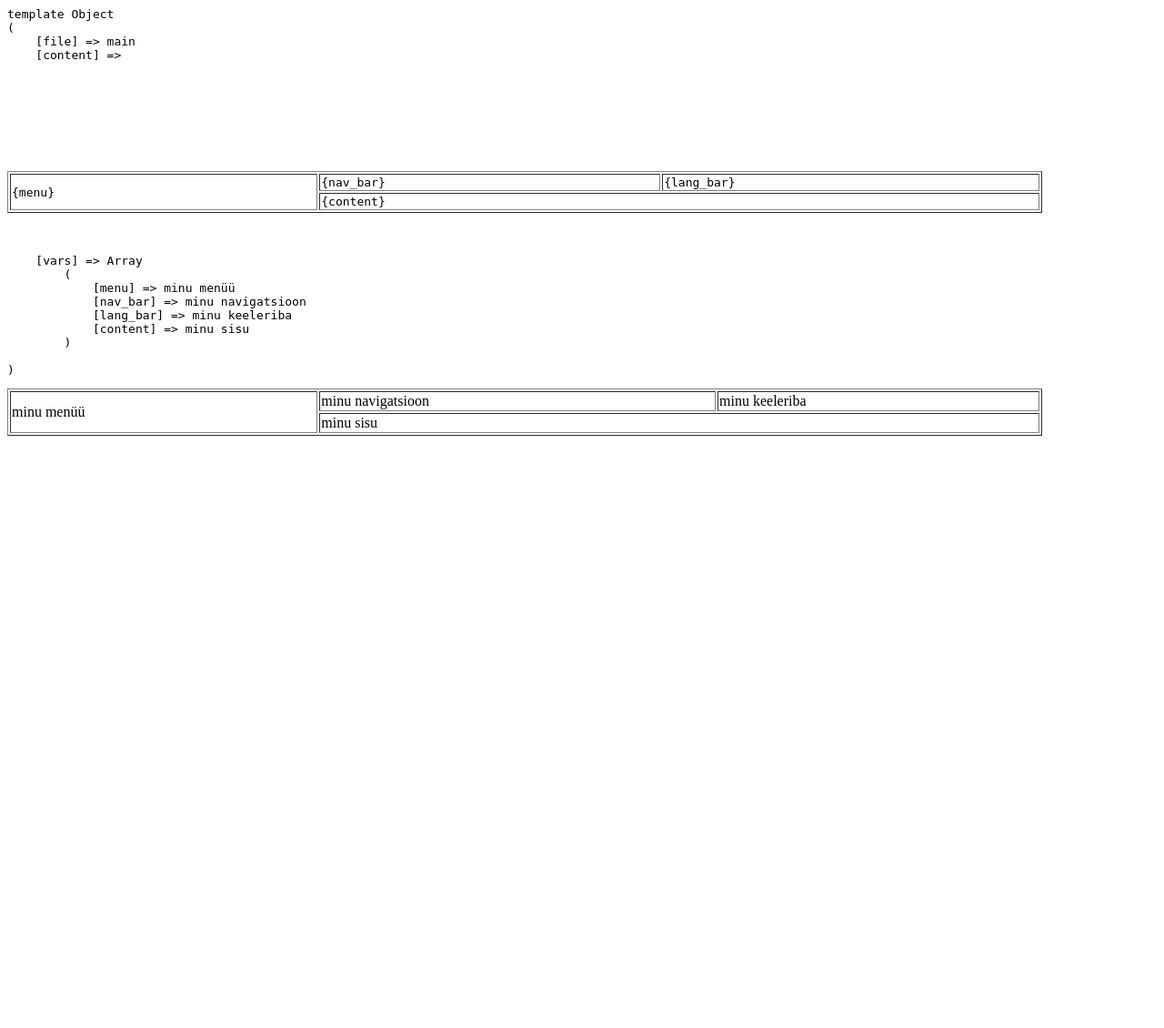
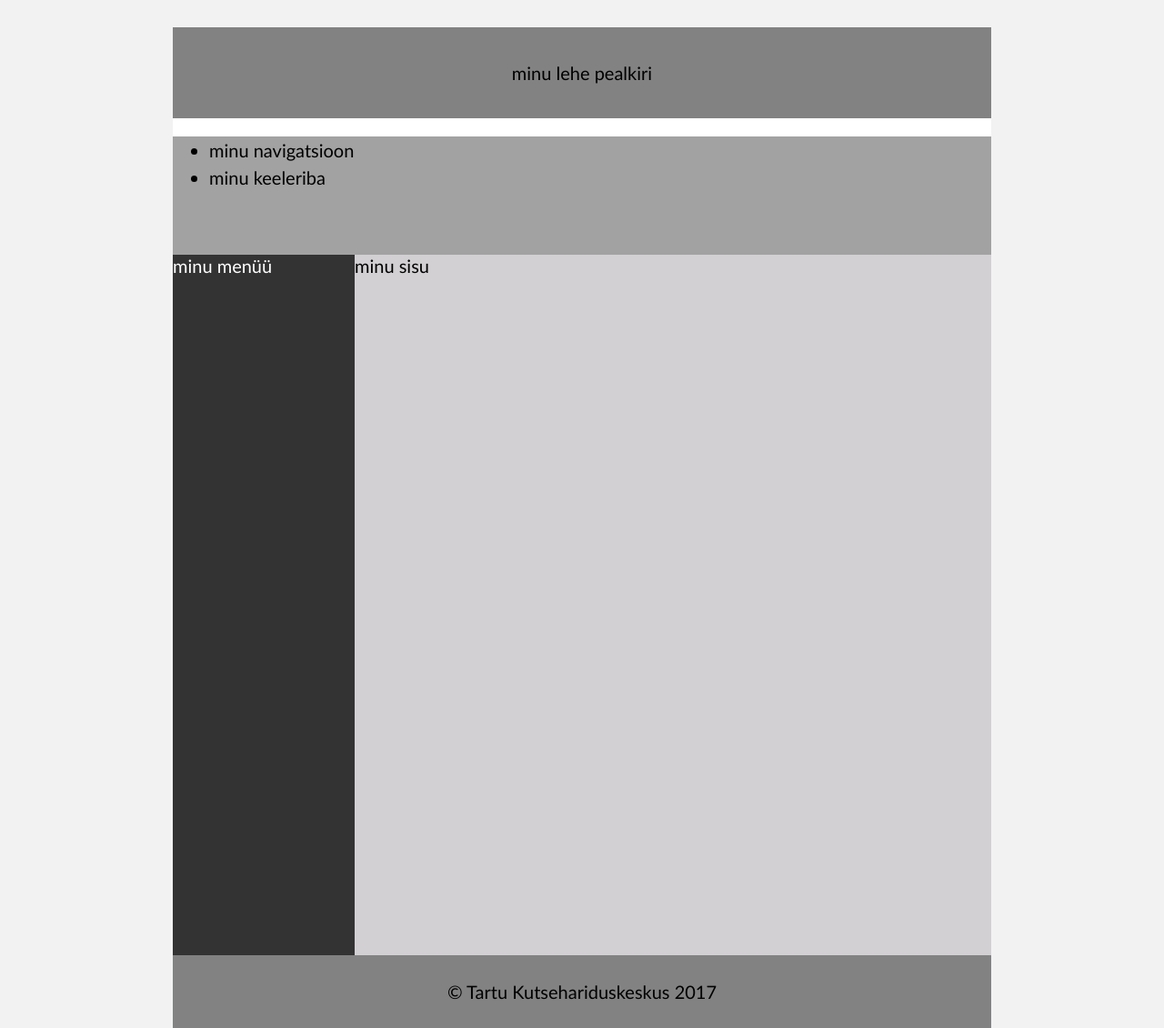
Before and after one commit to RaitKivinurm/php-1, a PHP site: page / in a window 1280 px wide. Shown: the whole page at 91% size. Before the commit the page ends 479 px from the top, so only its background shows below. Run offline with PHP 8.4, Linux system fonts and the light colour scheme.

Commit message:
Create new version of main template

```diff
--- /dev/null
+++ b/css/main.css
@@ -0,0 +1,51 @@
+body{
+	background: #f3f2f3;
+	color: #000000;
+	font-family: Trebuchet MS, Arial, Times New Roman;
+	font-size: 20px;
+}
+#container{
+	background: #ffffff;
+	width: 900px;
+	height: 1000px;
+	margin: 30px auto;
+}
+#header{
+	background: #838283;
+	width: 900px;
+	height: 100px;
+	text-align: center;
+	line-height: 100px;
+}
+#navigatsion{
+	background: #a2a2a2;
+	width: 900px;
+	height: 130px;
+	/*text-align: right;*/
+	line-height: 30px;
+}
+#menu{
+	background: #333333;
+	width:200px;
+	height: 770px;
+	float: left;
+	color: #ffffff;
+}
+#content{
+	background: #d2d0d2;
+	width: 700px;
+	height: 770px;
+	float: right;
+	overflow: auto;
+}
+
+#footer{
+	background: #828283;
+	width: 900px;
+	height: 80px;
+	line-height: 80px;
+	text-align: center;
+}
+#clear{
+	clear: both;
+}
--- a/index.php
+++ b/index.php
@@ -9,6 +9,7 @@
 // create and template object
 define('CLASSES_DIR', 'classes/');
 define('TMPL_DIR', 'tmpl/');
+define('STYLE_DIR', 'css/');
 require_once CLASSES_DIR.'template.php';
 // and use it
 // create an template object,
@@ -16,14 +17,19 @@ require_once CLASSES_DIR.'template.php';
 // load template file content
 $tmpl = new template('main');
 // add pairs of temlate element names and real values
+$tmpl->set('style', STYLE_DIR.'main.css');
+
+$tmpl->set('header', 'minu lehe pealkiri');
 $tmpl->set('menu', 'minu menüü');
 $tmpl->set('nav_bar', 'minu navigatsioon');
 $tmpl->set('lang_bar', 'minu keeleriba');
 $tmpl->set('content', 'minu sisu');
+/*
 // control the content of template object
 echo '<pre>';
 print_r($tmpl);
 echo '</pre>';
+*/
 // output template content set up with real values
 echo $tmpl->parse();
 
--- a/tmpl/main.html
+++ b/tmpl/main.html
@@ -1,9 +1,37 @@
+<!doctype html>
+<html>
+<head>
+	<title>{header}</title>
+	<!--<meta charset="utf-8"/>-->
+	<link rel="stylesheet" type="text/css" href="{style}"/>
+</head>
+<body>
+<div id="container">
+	<div id="header">
+		{header}
+	</div>
+	<div id="navigatsion">
+		<ul class="nav_menu">
+			<li>{nav_bar}</li>
+			<li>{lang_bar}</li>
+		</ul>
+	</div>
+	<div id="menu">{menu}</div>
+	<div id="content">{content}</div>
+	<div id="clear"></div>
+	<div id="footer">
+		&copy; Tartu Kutsehariduskeskus 2017
+	</div>
+</div>
+</body>
+</html>
+<!--
 <!DOCTYPE html>
-<!-- /tmpl/main.html - main template of page-->
+&lt;!&ndash; /tmpl/main.html - main template of page&ndash;&gt;
 <html lang="en">
 <head>
 	<meta charset="UTF-8">
-	<title>{title}</title>
+	<title>{header}</title>
 </head>
 <body>
 	<table width="90%" border="1">
@@ -17,4 +45,4 @@
 		</tr>
 	</table>
 </body>
-</html>
+</html>-->
```
